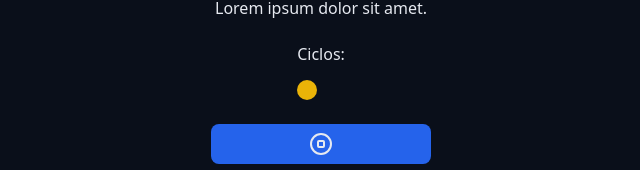
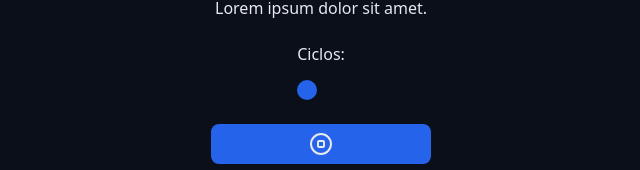
Before and after one commit to caio1213pgm/timerToday, a React (Vite) app: page / in a window 1280 px wide. Both pictures are taken after typing "Sample" into the empty fields and a click on the button 640 px from the left and 585 px from the top of the page. Shown: the part 461-631 px from the top of the page, without its empty margins (319-959 px from the left). Built offline with nearby package versions, Linux system fonts and the light colour scheme.

Commit message:
feat: Implement task management with a new task context, cycle visualization, and reusable UI components for input and buttons.

```diff
--- a/src/components/Cycles/Cycles.module.css
+++ b/src/components/Cycles/Cycles.module.css
@@ -13,22 +13,22 @@
   gap: 1rem;
 }
 
-.cycleShort,
-.cycleWork,
-.cycleLong {
+.shortBreak,
+.work,
+.longBreak {
   width: 2rem;
   height: 2rem;
   border-radius: 50%;
 }
 
-.cycleShort{
+.shortBreak {
+  background-color: var(--warning);
+}
+
+.work {
   background-color: var(--primary);
 }
 
-.cycleWork{
-  background-color: var(--warning);
-}
-
-.cycleLong{
+.longBreak {
   background-color: var(--info);
 }
--- a/src/components/Cycles/index.tsx
+++ b/src/components/Cycles/index.tsx
@@ -1,4 +1,7 @@
+import { useEffect } from "react";
 import { useTask } from "../../hooks/useTask";
+import { nextCycle } from "../../utils/nextCycle";
+import { nextTypeCycle } from "../../utils/nextTypeCycle";
 import style from "./Cycles.module.css";
 
 interface CyclesProps {
@@ -8,26 +11,34 @@ interface CyclesProps {
 export default function Cycles({ cicle }: CyclesProps) {
   const { taskState } = useTask();
 
+  const cyclesStates = Array.from({ length: taskState.currentCycle });
+
+  const labels = {
+    work: "Ciclo de trabalho",
+    shortBreak: "Ciclo de descanso curto",
+    longBreak: "Ciclo de descanso longo",
+  };
+
+  useEffect(() => {
+    cyclesStates.push(cicle);
+  }, [cicle]);
+
   return (
     <div className={style.boxCycles}>
       <span>Ciclos:</span>
       <div className={style.cycles}>
-        {taskState.tasks.map(({ type }) => (
-          <>
-            {type === "work" && (
-              <span className={style.cycleWork} key={type}></span>
-            )}
-            {type === "shortBreak" && (
-              <span className={style.cycleShort} key={type}></span>
-            )}
-            {type === "longBreak" && (
-              <span className={style.cycleLong} key={type}></span>
-            )}
-          </>
-        ))}
-        {/* {cicle === 8 && <span className={style.cycleLong}></span>}
-        {cicle % 2 === 0 && <span className={style.cycleShort}></span>}
-        {cicle % 2 !== 0 && <span className={style.cycleWork}></span>} */}
+        {cyclesStates.map((type, index) => {
+          const nextCicle = nextCycle(index);
+          const typeCycle = nextTypeCycle(nextCicle);
+          return (
+            <span
+              className={style[typeCycle]}
+              key={index}
+              aria-label={labels[typeCycle]}
+              title={labels[typeCycle]}
+            ></span>
+          );
+        })}
       </div>
     </div>
   );
```
